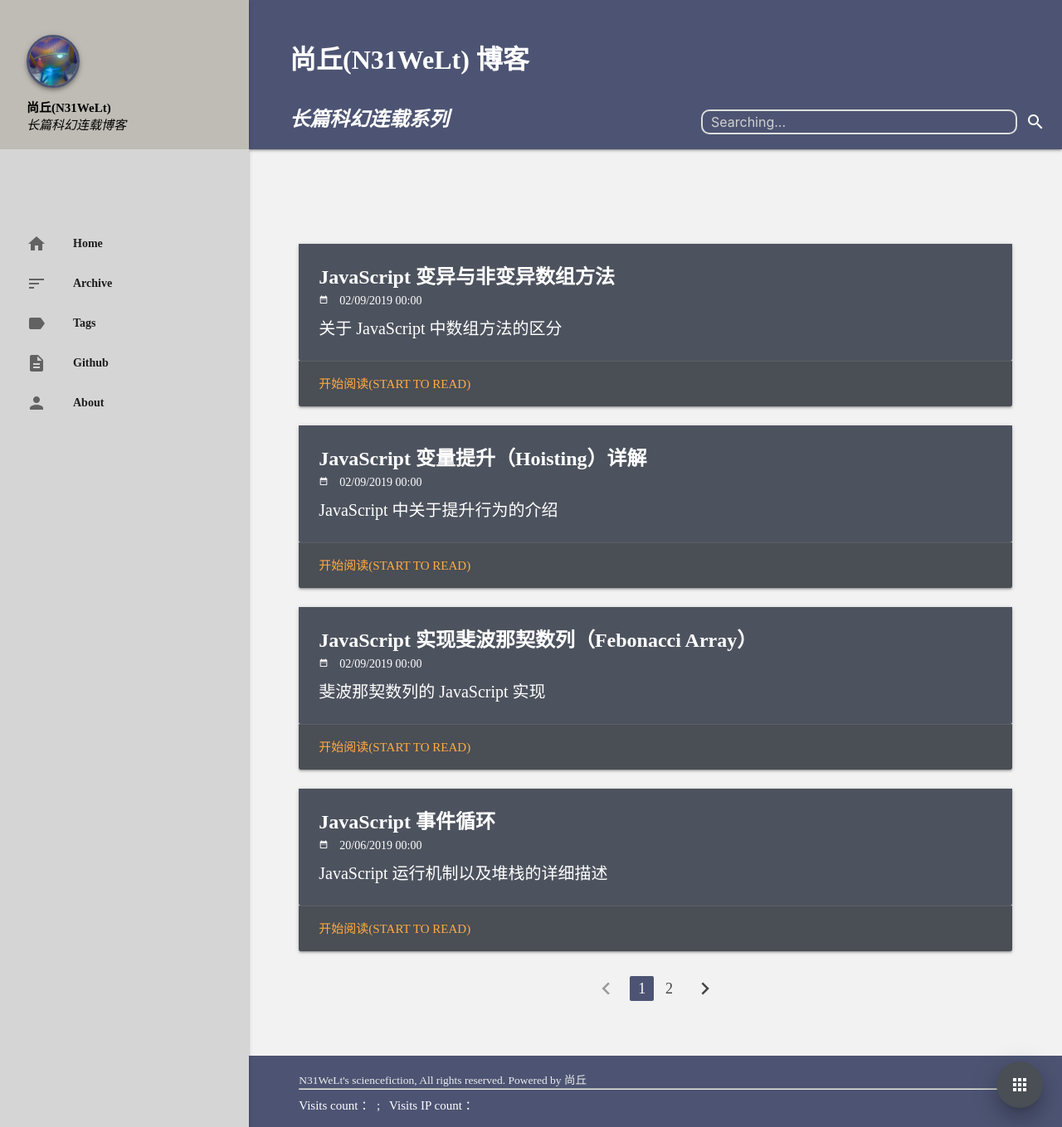
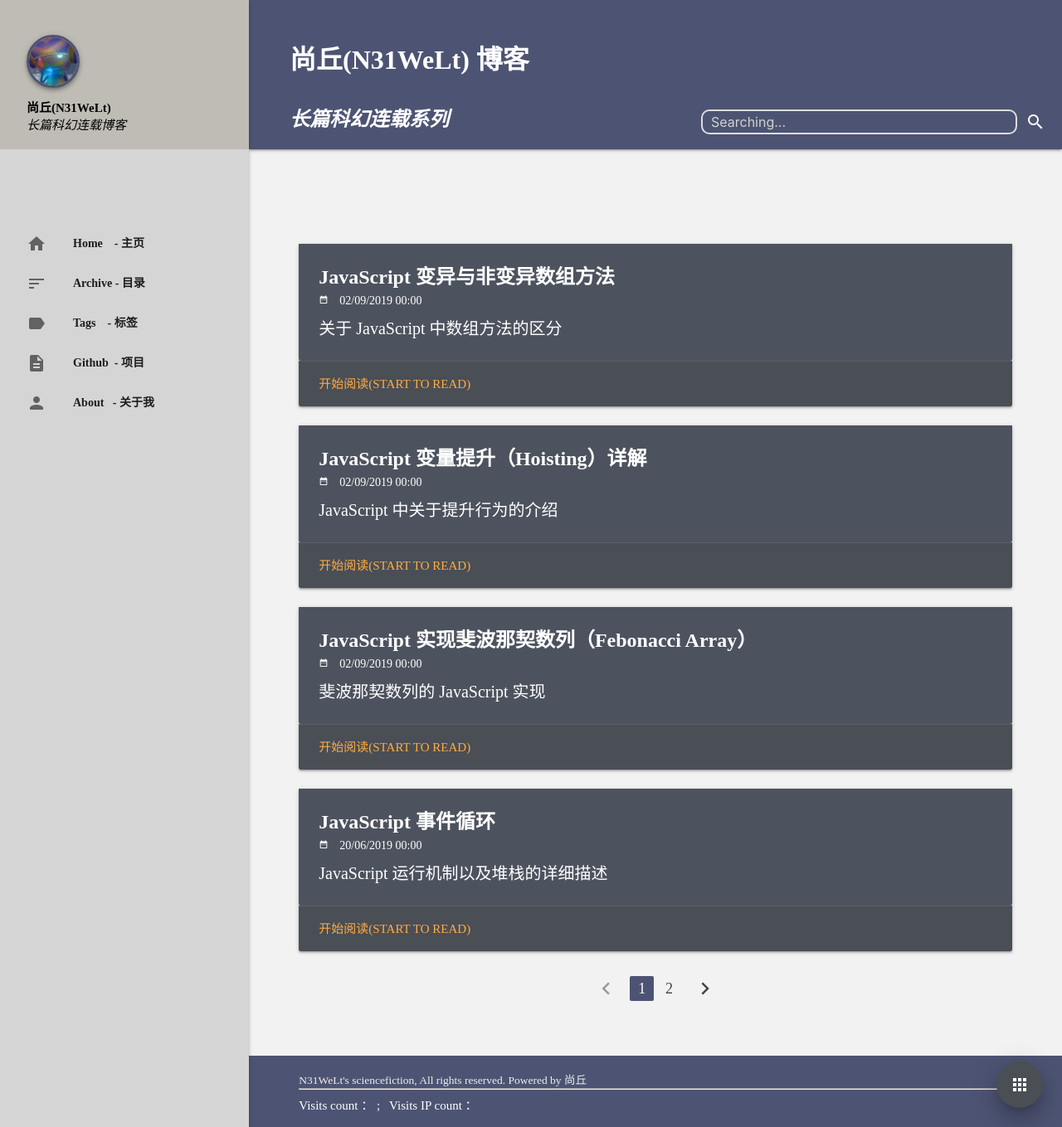
Before and after one commit to keepwalk/keepwalk.github.io, a Jekyll site: the page built from index.html, in a window 1280 px wide and 1359 px high. Shown: the whole window at 83% size. Built offline with Jekyll 4.4.1, drawn with Linux system fonts in a browser that asks for light colours; the list of posts is cut into pages by our own code; comment, search, counter and statistics services are not loaded.

Commit message:
Update header.html

```diff
--- a/_includes/header.html
+++ b/_includes/header.html
@@ -115,14 +115,14 @@
                 </div>
             </li>
             <br><br><br><br>
-            <li><a class="waves-effect" href="/"><i class="material-icons">home</i><b>Home<br><br><br><br>-<br>主页</b></a></li>
-            <li><a class="waves-effect" href="/categories"><i class="material-icons">sort</i><b>Archive<br>-<br>目录</b></a></li>
-            <li><a class="waves-effect" href="/tags"><i class="material-icons">label</i><b>Tags<br><br><br><br>-<br>标签</b></a></li>
+            <li><a class="waves-effect" href="/"><i class="material-icons">home</i><b>Home&nbsp;&nbsp;&nbsp;&nbsp;-&nbsp;主页</b></a></li>
+            <li><a class="waves-effect" href="/categories"><i class="material-icons">sort</i><b>Archive&nbsp;-&nbsp;目录</b></a></li>
+            <li><a class="waves-effect" href="/tags"><i class="material-icons">label</i><b>Tags&nbsp;&nbsp;&nbsp;&nbsp;-&nbsp;标签</b></a></li>
             <!--  <li><a class="waves-effect" href="/tools"><i class="material-icons">build</i>Tools - 在线工具</a></li> -->
             <!--  <li><a class="waves-effect" href="/categories"><i class="material-icons">sort</i>Categories - 目录</a></li>  -->
-            <li><a class="waves-effect" href="/projects"><i class="material-icons">description</i><b>Github<br><br>-<br>项目</b></a></li>
+            <li><a class="waves-effect" href="/projects"><i class="material-icons">description</i><b>Github&nbsp;&nbsp;-&nbsp;项目</b></a></li>
             <!-- <li><a class="waves-effect" href="/feed.xml" target="_blank"><i class="material-icons">rss_feed</i>RSS - 订阅</a></li> -->
-            <li><a class="waves-effect" href="/about"><i class="material-icons">person</i><b>About<br><br><br>-<br>关于我</b></a></li>
+            <li><a class="waves-effect" href="/about"><i class="material-icons">person</i><b>About&nbsp;&nbsp;&nbsp;-&nbsp;关于我</b></a></li>
             <!-- <li><a class="waves-effect" href="/contact"><i class="material-icons">email</i>Contact - 联系我</a></li> -->
             <!-- 华为云广告 -->
             <li class="ad">
```
